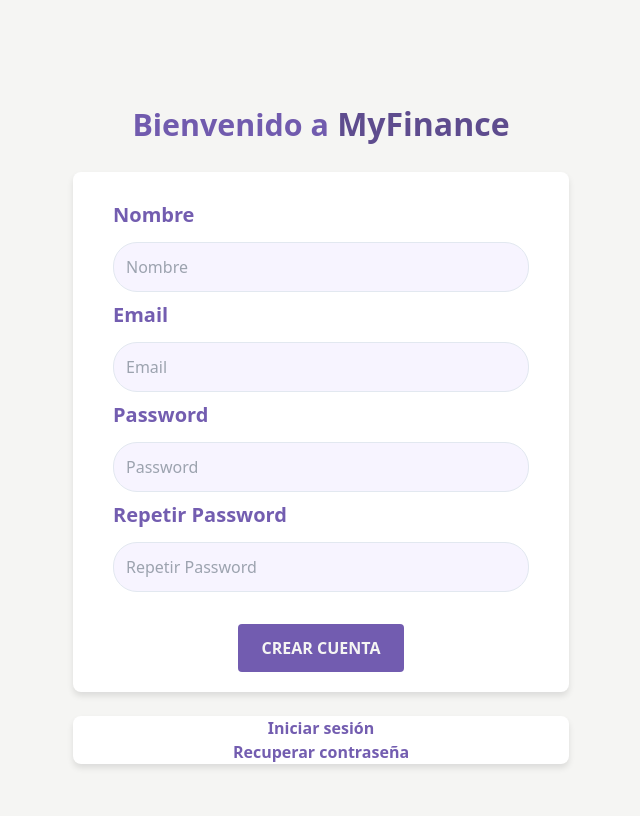
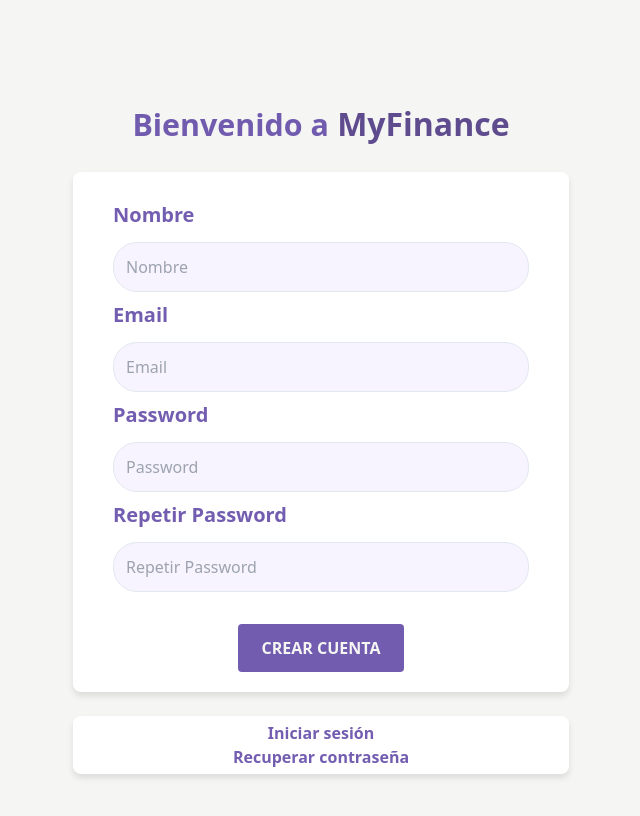
Before and after one commit to GuillermoGodoyPro/Economid, a React (Vite) app: page /signup in a window 1280 px wide. Shown: the top 816 px of the page, without its empty margins (319-959 px from the left). Built offline with nearby package versions, Linux system fonts and the light colour scheme.

Commit message:
ajustes de diseño add paddings

```diff
--- a/src/pages/Login/Login.module.css
+++ b/src/pages/Login/Login.module.css
@@ -86,6 +86,8 @@
 .nav {
     display: flex;
     justify-content: center;
+    padding-top: 0.30rem;
+    padding-bottom: 0.30rem;
     color: var(--violetlight) ;
     background-color: white;
     box-shadow: 0 4px 6px rgba(0, 0, 0, 0.1);
--- a/src/pages/SignUP/SignUp.module.css
+++ b/src/pages/SignUP/SignUp.module.css
@@ -90,6 +90,8 @@
 .nav {
     display: flex;
     justify-content: center;
+    padding-top: 0.30rem;
+    padding-bottom: 0.30rem;
     color: var(--violetlight) ;
     background-color: white;
     box-shadow: 0 4px 6px rgba(0, 0, 0, 0.1);
```
